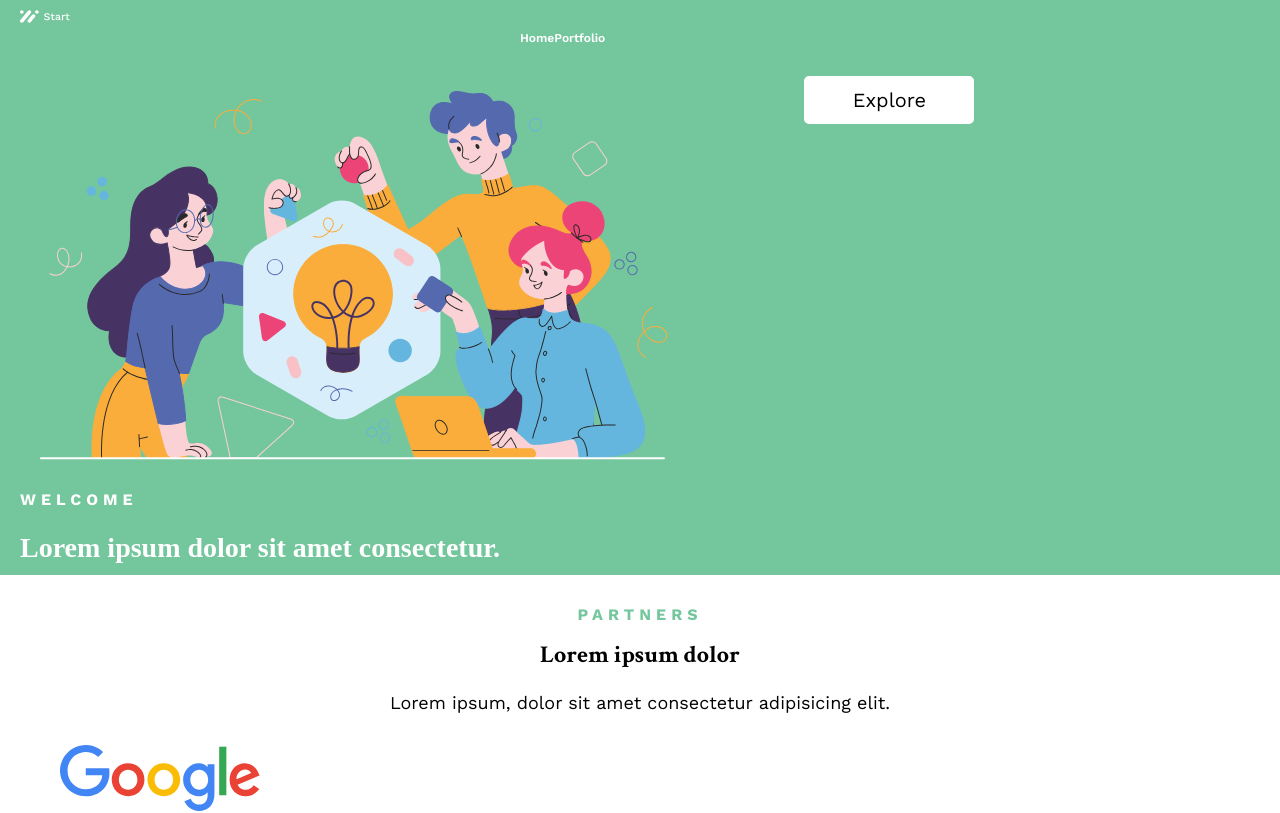
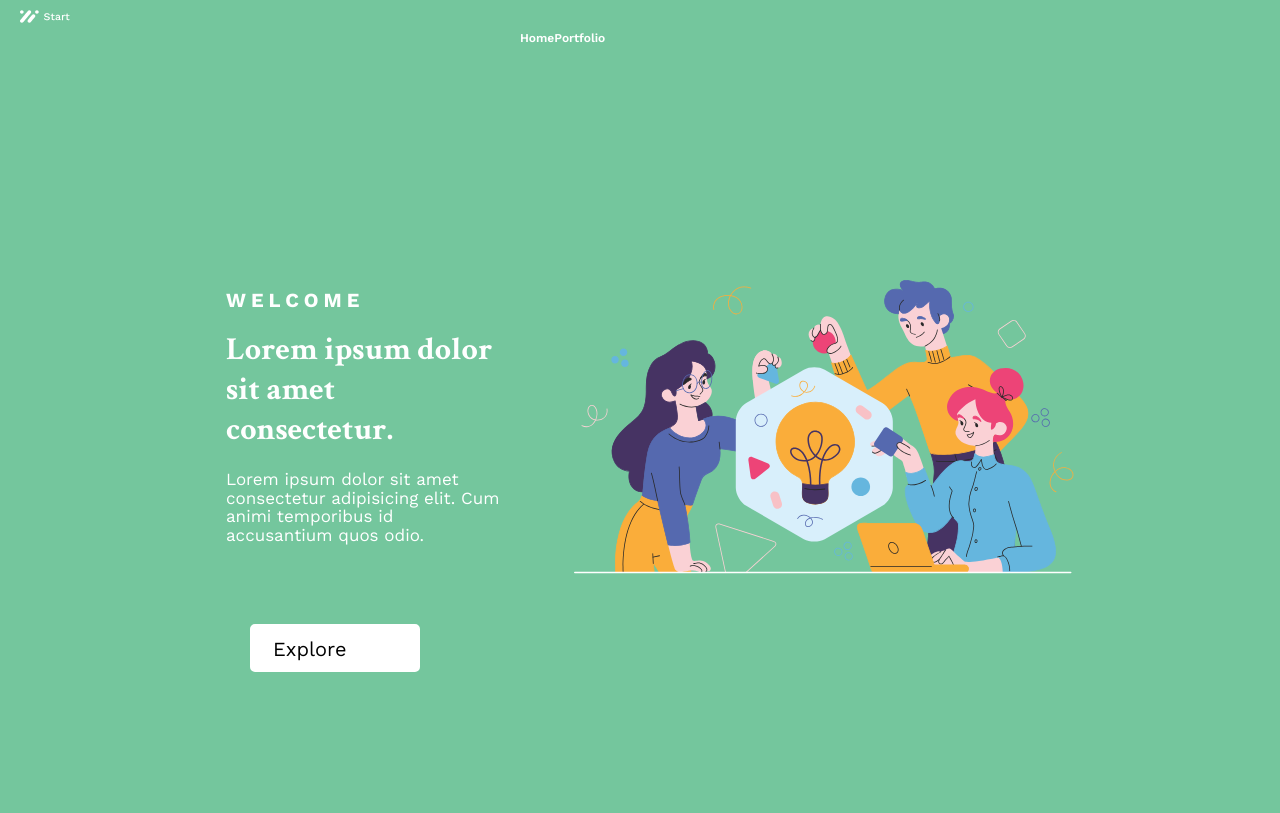
Before and after one commit to maryamsaye/start-app, a React (Vite) app: page / in a window 1280 px wide. Shown: the top 813 px of the page. Built offline with nearby package versions, Linux system fonts and the light colour scheme.

Commit message:
Added welcome.jsx

```diff
--- a/src/Home/Welcome.css
+++ b/src/Home/Welcome.css
@@ -1,24 +1,38 @@
-.people{
+.people {
   width: 80%;
-    margin-left: 20px;
+  max-width: 300px; /* Ensures it doesn't get too large on wider screens */
   margin-top: 30px;
   margin-bottom: 30px;
 }
-.header{
+
+.header {
   padding-left: 20px;
   padding-right: 20px;
   height: 514px;
   background-color: #74c69d;
   display: flex;
-    flex-direction: row;
+  flex-direction: column;
+  justify-content: center;
+  align-items: center; /* Centers content horizontally */
+}
 
-}
-.hero{
+/* Mobile-first: Stack items */
+.hero {
   display: flex;
   flex-direction: column;
+  align-items: center; /* Center items */
+  justify-content: center; /* Center vertically */
+  width: 100%;
+  gap: 20px; /* Space between text and image */
+}
 
+.text {
+  width: 90%;
+  text-align: center; /* Center text */
 }
-.welcome{
+
+/* Text Styles */
+.welcome {
   font-family: "Work Sans";
   font-size: 16px;
   font-weight: 700;
@@ -27,15 +41,17 @@
   letter-spacing: 5px;
   margin-bottom: 20px;
 }
-.text1{
-    font-family: "Crimson Text ";
+
+.text1 {
+  font-family: "Crimson Text";
   font-size: 28px;
   line-height: 35px;
   font-weight: 700;
   color: #FFFFFF;
   margin-bottom: 20px;
 }
-.text2{
+
+.text2 {
   font-family: "Work Sans";
   font-weight: 400;
   font-size: 15px;
@@ -43,11 +59,13 @@
   line-height: 18.75px;
   margin-bottom: 20px;
 }
-button{
+
+/* Button Styling */
+button {
   background-color: #FFFFFF;
   font-family: "Work Sans";
   font-size: 20px;
-    text-align: center;
+  text-align: left; /* Ensures text inside button is aligned left */
   line-height: 25px;
   font-weight: 400;
   border: solid;
@@ -55,5 +73,85 @@ button{
   width: 170px;
   height: 48px;
   border-radius: 5px;
-    margin-top: 15px;
+  margin-top: 20px;
+  cursor: pointer;
+  display: block; /* Ensures button takes up full width if needed */
+  align-self: flex-start; /* Aligns the button to the left of the text */
 }
+
+button:hover {
+  background-color: #E6E6E6;
+}
+
+/* Tablet View (768px and up) */
+@media screen and (min-width: 768px) {
+  .hero {
+    flex-direction: row; /* Side by side layout */
+    justify-content: center; /* Center horizontally */
+    align-items: center; /* Center vertically */
+    width: 80%;
+    gap: 50px; /* Space between text and image */
+  }
+
+  .text {
+    flex: 1;
+    text-align: left;
+    padding-left: 20px;
+    order: 1; /* Moves text to the left */
+  }
+
+  .people {
+    flex: 1;
+    width: 100%;
+    max-width: 400px;
+    order: 2; /* Moves image to the right */
+  }
+
+  /* Button remains under text and aligned to the left */
+  button {
+    position: static;
+    transform: none;
+    margin-top: 20px;
+    text-align: left;
+    margin-left: 80px;
+  }
+}
+
+/* Desktop View (1024px and up) */
+@media screen and (min-width: 1024px) {
+  .header {
+    height: 100vh; /* Full screen height */
+    display: flex;
+    justify-content: center;
+    align-items: center;
+  }
+
+  .hero {
+    width: 70%;
+    gap: 70px; /* More spacing between text and image */
+  }
+
+  .welcome {
+    font-size: 20px;
+  }
+
+  .text1 {
+    font-size: 32px;
+    line-height: 40px;
+  }
+
+  .text2 {
+    font-size: 17px;
+  }
+
+  .people {
+    max-width: 500px;
+  }
+
+  button {
+    font-size: 20px;
+    padding: 10px 20px;
+    text-align: left;
+    margin-left: 230px;
+  }
+}
```
Lines whose indentation alone changed are shown as unchanged.
